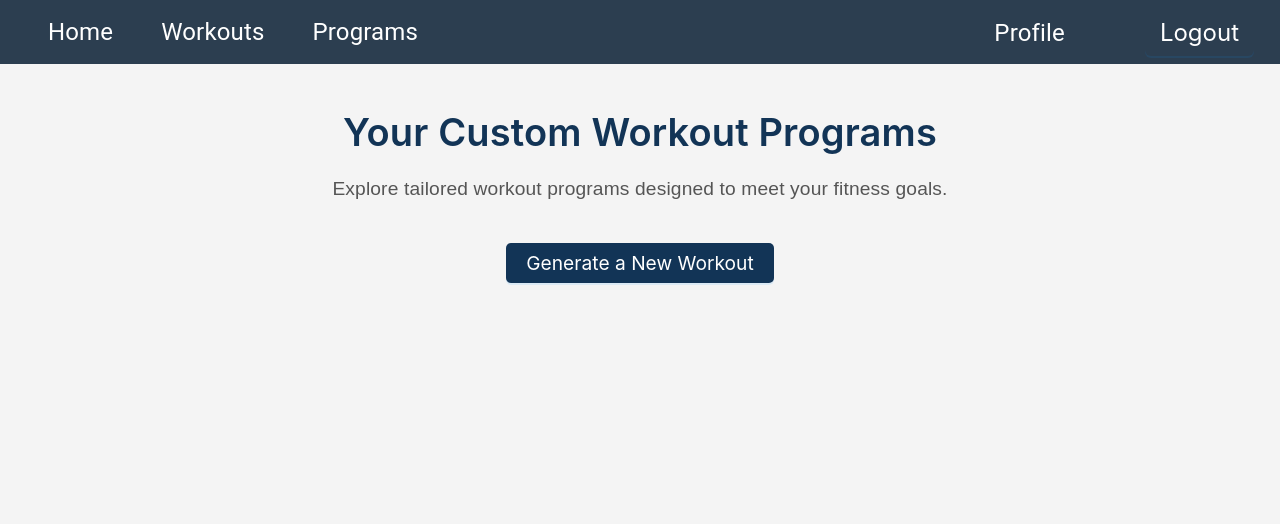
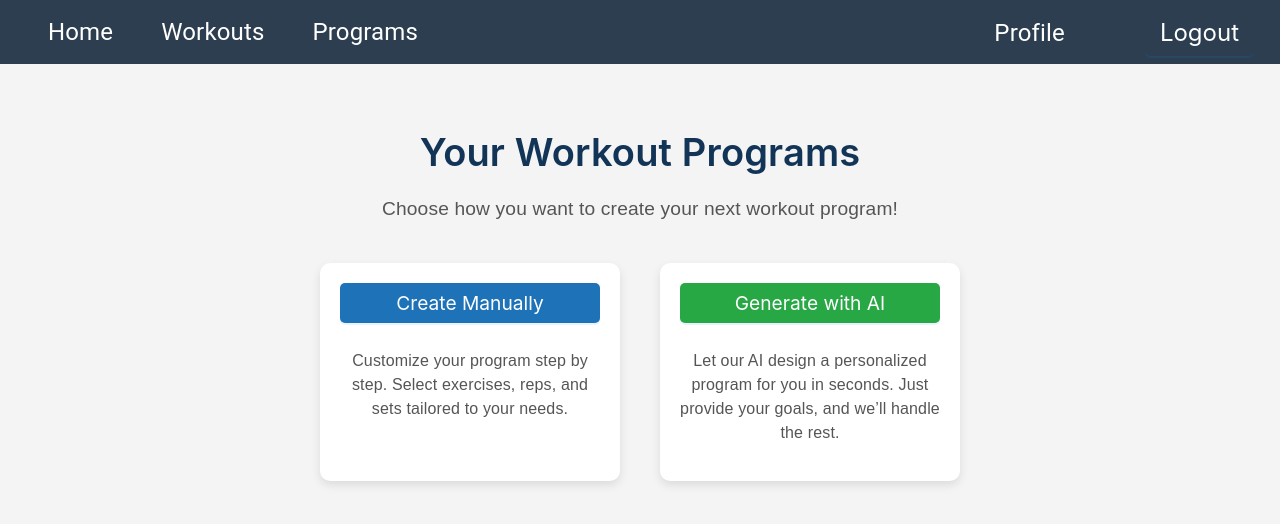
Before and after one commit to aaron3993/gym-guru, a React (Create React App) app: page /programs in a window 1280 px wide. Shown: the top 524 px of the page. Built offline with nearby package versions, Linux system fonts and the light colour scheme; no server answers; sample sign-in values are in the browser's storage.

Commit message:
added options in programs page

```diff
--- a/src/pages/Home/Home.css
+++ b/src/pages/Home/Home.css
@@ -91,7 +91,7 @@
 }
 
 .ai-button {
-  background-color: #0c61b6;
+  background-color: #28a745;
   color: white;
   border: none;
 }
@@ -99,6 +99,7 @@
 .manual-button:hover,
 .ai-button:hover {
   opacity: 0.8;
+  background-color: #1e7d34;
 }
 
 @media (max-width: 768px) {
--- a/src/pages/Home/Home.js
+++ b/src/pages/Home/Home.js
@@ -2,7 +2,7 @@ import React, { useState } from "react";
 import { Button } from "antd";
 import { useNavigate } from "react-router-dom";
 import { Link } from "react-scroll";
-import GenerateWorkoutModal from "../../components/GenerateWorkoutModal/GenerateWorkoutModal";
+import GenerateWorkoutModal from "../../components/GenerateWorkoutModal";
 import "./Home.css";
 
 const Home = () => {
--- a/src/pages/Programs/Programs.css
+++ b/src/pages/Programs/Programs.css
@@ -2,7 +2,7 @@
   margin-top: 8vh;
   font-family: Arial, sans-serif;
   background-color: #f4f4f4;
-  padding: 20px;
+  padding: 40px 20px;
   min-height: 100vh;
 }
 
@@ -20,24 +20,48 @@
   font-size: 1.2em;
 }
 
-.content {
+.options {
   display: flex;
   justify-content: center;
-  align-items: center;
+  gap: 40px;
   margin-top: 20px;
 }
 
-.generate-button {
-  background-color: #123456;
-  color: #fff;
+.option {
+  text-align: center;
+  max-width: 300px;
+}
+
+.manual-button,
+.ai-button {
   font-size: 1.2em;
-  padding: 0 20px;
+  padding: 0 24px;
   border: none;
   cursor: pointer;
   border-radius: 5px;
-  transition: background-color 0.3s;
+  transition: all 0.3s ease-in-out;
+  margin-bottom: 10px;
 }
 
-.generate-button:hover {
-  background-color: #0d2d72;
+.manual-button {
+  background-color: #1d72b8;
+  color: white;
 }
+
+.manual-button:hover {
+  background-color: #125a8a;
+}
+
+.ai-button {
+  background-color: #28a745;
+  color: white;
+}
+
+.ai-button:hover {
+  background-color: #1e7d34;
+}
+
+.option-note {
+  color: #555;
+  font-size: 1em;
+}
--- a/src/pages/Programs/Programs.js
+++ b/src/pages/Programs/Programs.js
@@ -1,12 +1,14 @@
 import React, { useState } from "react";
 import { Button, Typography } from "antd";
-import GenerateWorkoutModal from "../../components/GenerateWorkoutModal/GenerateWorkoutModal"; // Import the modal component
+import GenerateWorkoutModal from "../../components/GenerateWorkoutModal";
+import { useNavigate } from "react-router-dom";
 import "./Programs.css";
 
 const { Title } = Typography;
 
 const Programs = () => {
   const [isModalVisible, setIsModalVisible] = useState(false);
+  const navigate = useNavigate();
 
   const showModal = () => {
     setIsModalVisible(true);
@@ -16,19 +18,41 @@ const Programs = () => {
     setIsModalVisible(false);
   };
 
+  const handleManualProgram = () => {
+    navigate("/workouts");
+  };
+
   return (
     <div className="programs-page">
       <div className="header">
-        <Title level={1}>Your Custom Workout Programs</Title>
-        <p>
-          Explore tailored workout programs designed to meet your fitness goals.
-        </p>
+        <Title level={1}>Your Workout Programs</Title>
+        <p>Choose how you want to create your next workout program!</p>
       </div>
 
-      <div className="content">
-        <Button type="primary" onClick={showModal} className="generate-button">
-          Generate a New Workout
-        </Button>
+      <div className="options">
+        <div className="option">
+          <Button
+            type="primary"
+            onClick={handleManualProgram}
+            className="manual-button"
+          >
+            Create Manually
+          </Button>
+          <p className="option-note">
+            Customize your program step by step. Select exercises, reps, and
+            sets tailored to your needs.
+          </p>
+        </div>
+
+        <div className="option">
+          <Button type="primary" onClick={showModal} className="ai-button">
+            Generate with AI
+          </Button>
+          <p className="option-note">
+            Let our AI design a personalized program for you in seconds. Just
+            provide your goals, and we’ll handle the rest.
+          </p>
+        </div>
       </div>
 
       <GenerateWorkoutModal isVisible={isModalVisible} onClose={handleClose} />
```
Also changed, not shown: src/components/GenerateWorkoutModal.js (renamed from src/components/GenerateWorkoutModal/GenerateWorkoutModal.js).
